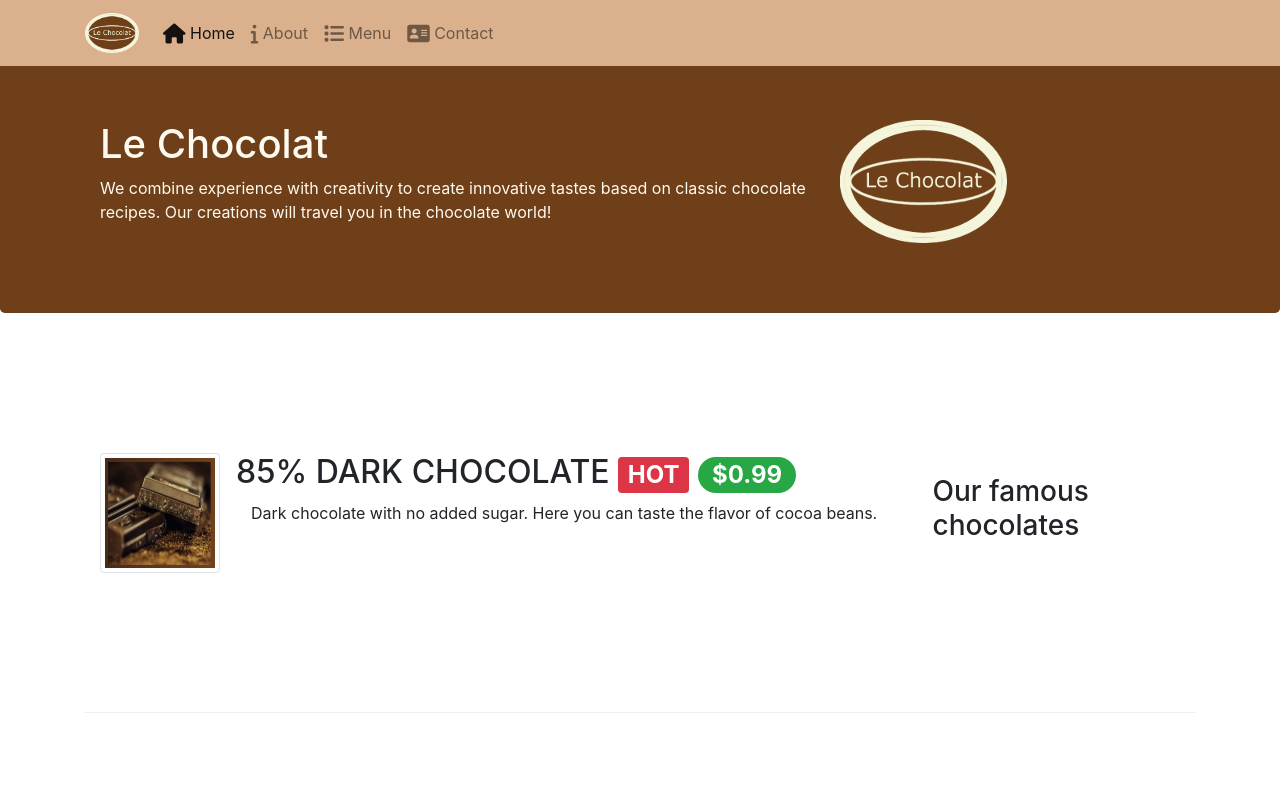
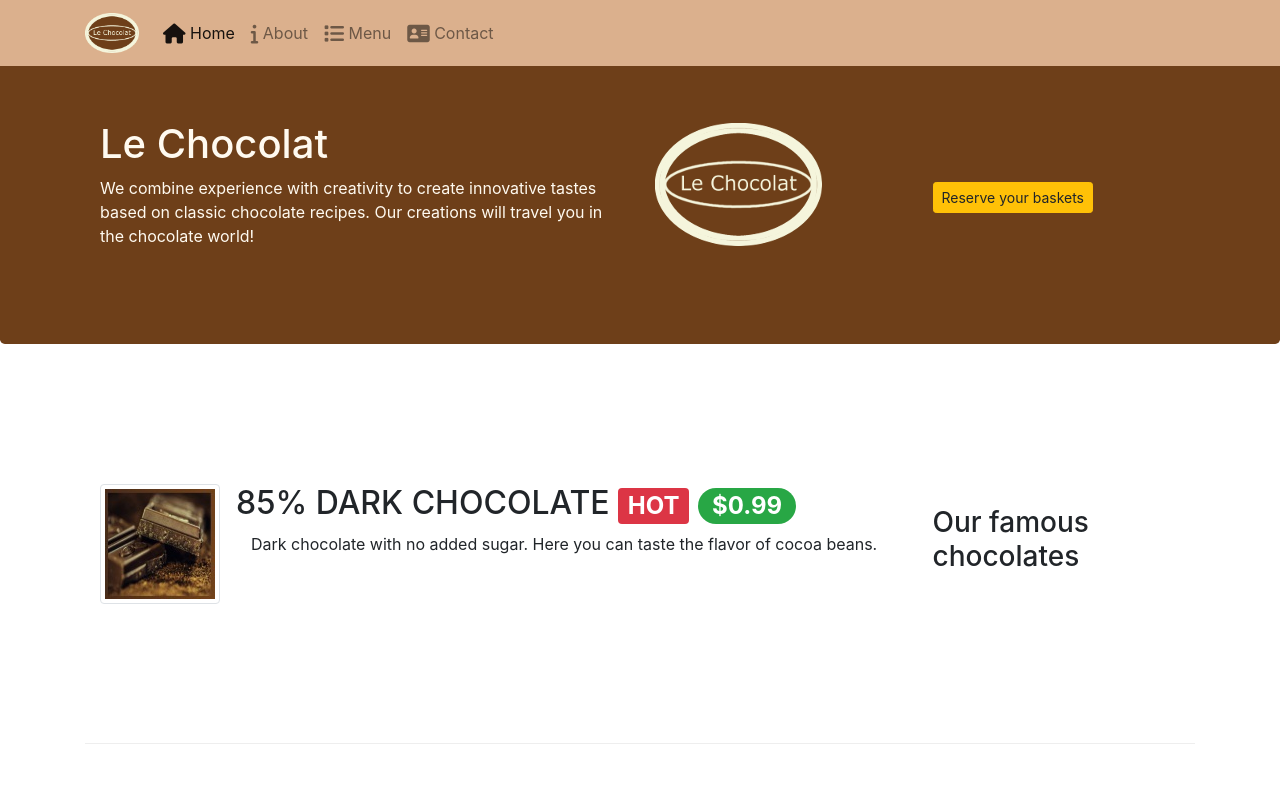
Before and after one commit to XanthippiKan/leChocolat, a plain HTML site: page index.html in a window 1280 px wide. Shown: the top 800 px of the page. Drawn offline with nearby package versions, Linux system fonts and the light colour scheme.

Commit message:
Bootstrap Assignment 9 Task 2

```diff
--- a/css/styles.css
+++ b/css/styles.css
@@ -48,3 +48,5 @@ background-color: #6E3F19;
 tr:hover {
     background-color: #dbb08d !important;
 }
+
+p{padding-bottom:10px}
--- a/index.html
+++ b/index.html
@@ -42,15 +42,20 @@
 
     <header class="jumbotron">
         <div class="container">
-            <div class="row row-header">
-                <div class="col-12 col-sm-8">
+            <div class="row row-header align-items-center">
+                <div class="col-12 col-sm-6">
                     <h1>Le Chocolat</h1>
                     <p>We combine experience with creativity to create innovative tastes based on classic chocolate
                         recipes. Our creations will travel you in the chocolate world!</p>
                 </div>
-                <div class="col col-sm">
+                <div class="col-12 col-sm-3">
                     <img src="images/logo.png" class="img-fluid">
+                    <p></p>
                 </div>
+
+            <div class="col-12 col-sm-3">
+                <a class="btn btn-warning btn-sm" role="button" href="#linkMe">Reserve your baskets</a>
+            </div>
             </div>
         </div>
     </header>
@@ -120,7 +125,7 @@
             <div class="card">
                 <h3 class="card-header bg-warning text-white">Reserve your baskets</h3>
                 <div class="card-body">
-                    <form>
+                    <form id="linkMe">
 
                         <div class="form-group row">
                             <label class="col-12 col-sm-3">Number of baskets:</label>
```
